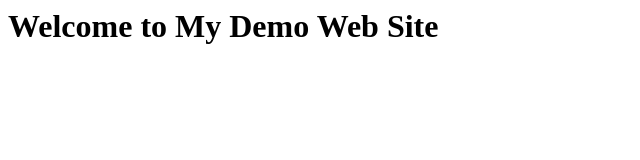
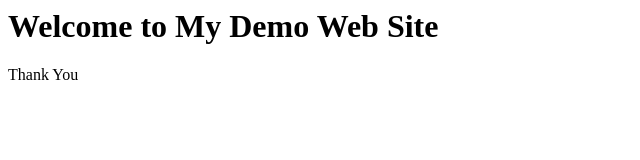
Before and after one commit to manojkusingh2022/WebAppRepo, a plain HTML site: page index.html in a window 1280 px wide. Shown: the full height of the page, 0-640 px from the left. Drawn offline with Linux system fonts and the light colour scheme.

Commit message:
Update index.html

```diff
--- a/index.html
+++ b/index.html
@@ -1,5 +1,6 @@
 <html>
 <body>
 <h1>Welcome to My Demo Web Site</h1>
+  Thank You
 </body>
 </html>
```
